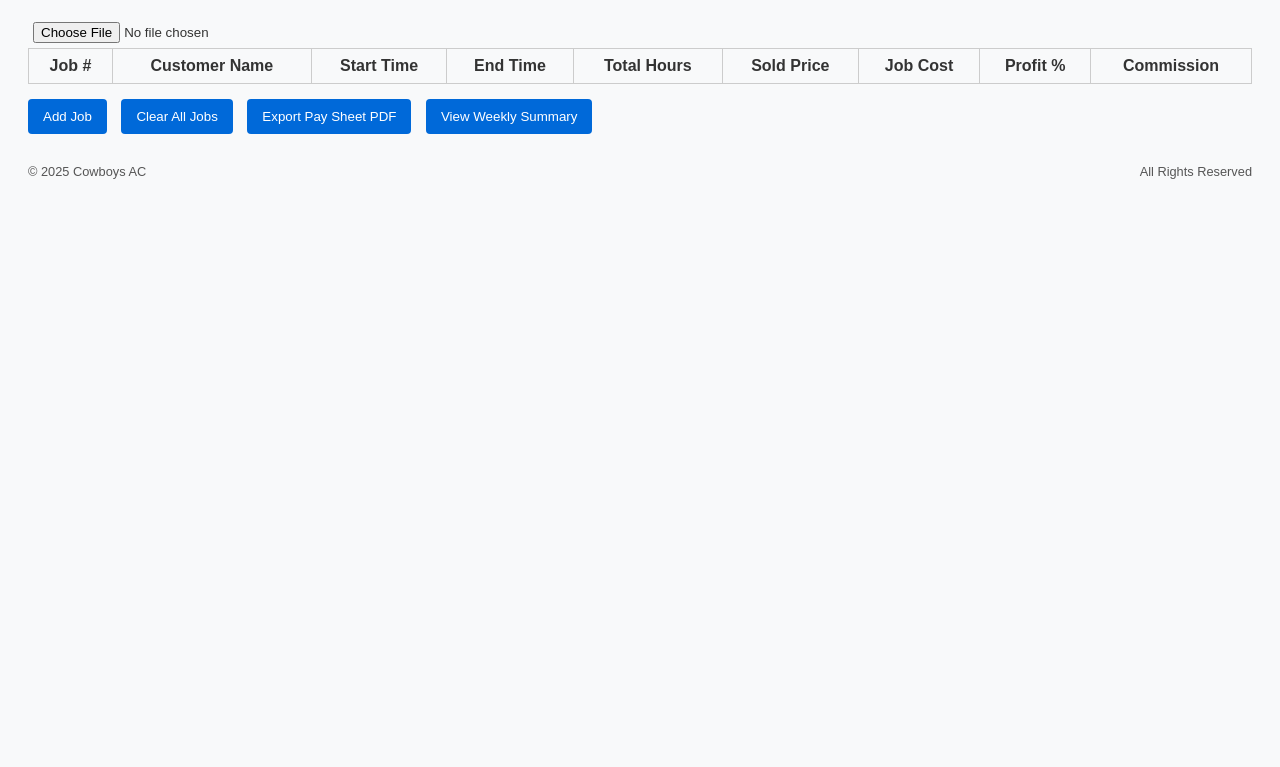
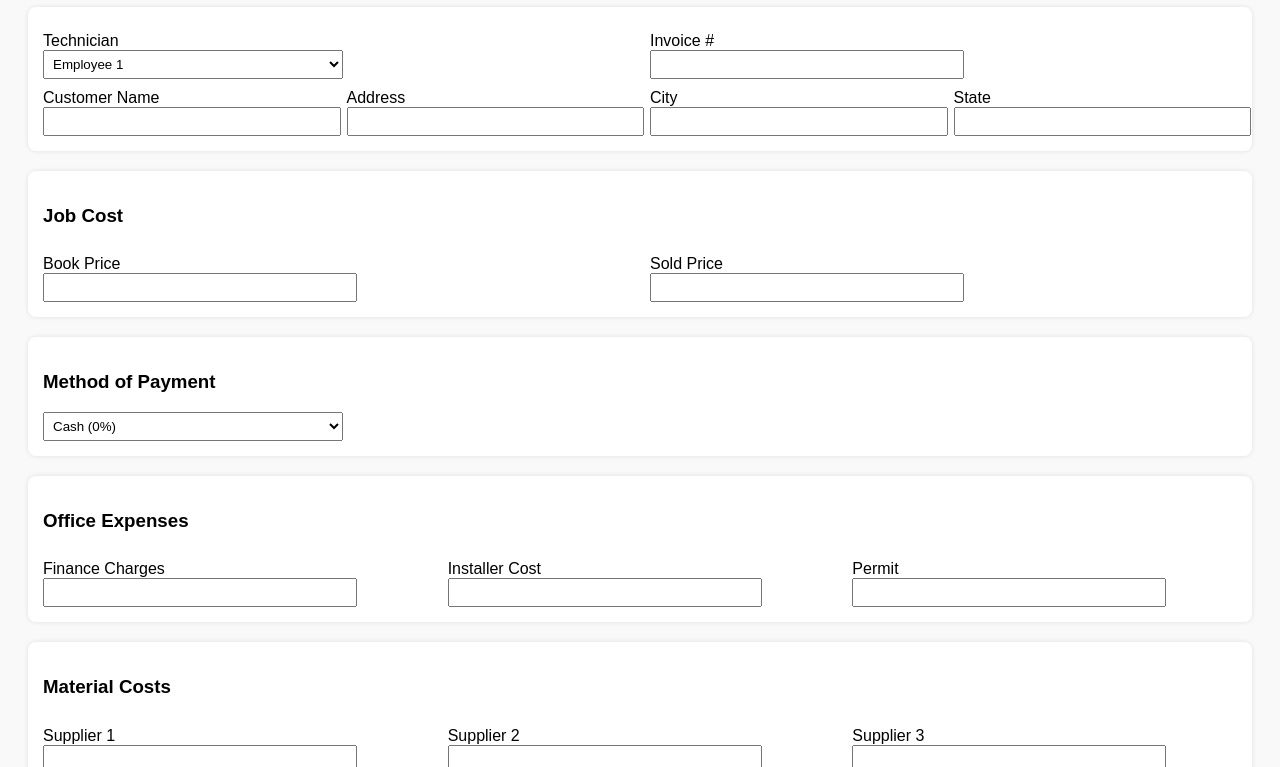
Before and after one commit to mscott1988/technician-pay-sheet, a plain HTML site: page index.html in a window 1280 px wide. Shown: the part 127-894 px from the top of the page. Before the commit the page ends 800 px from the top, so only its background shows below. Drawn offline with nearby package versions, Linux system fonts and the light colour scheme.

Commit message:
Add files via upload

```diff
--- a/index.html
+++ b/index.html
@@ -4,248 +4,127 @@
 <head>
   <meta charset="UTF-8" />
   <meta name="viewport" content="width=device-width, initial-scale=1.0"/>
-  <title>Cowboys AC Technician Pay Sheet</title>
+  <title>Cowboys AC Job Breakdown</title>
   <style>
-    body {
-      font-family: Arial, sans-serif;
-      padding: 20px;
-      background: #f8f9fa;
-      color: #333;
-    }
-    header {
-      display: flex;
-      justify-content: space-between;
-      align-items: center;
-      margin-bottom: 20px;
-    }
-    header img {
-      height: 60px;
-    }
-    .note {
-      font-size: 0.9em;
-      color: #666;
-      margin-bottom: 20px;
-    }
-    table {
-      width: 100%;
-      border-collapse: collapse;
-      margin-bottom: 15px;
-    }
-    table, th, td {
-      border: 1px solid #ccc;
-    }
-    th, td {
-      padding: 8px;
-      text-align: center;
-    }
-    select, input {
-      padding: 5px;
-    }
-    .btn {
-      padding: 10px 15px;
-      background: #0069d9;
-      color: white;
-      border: none;
-      border-radius: 4px;
-      cursor: pointer;
-      margin-right: 10px;
-    }
-    .btn:hover {
-      background: #0056b3;
-    }
-    #footer {
-      display: flex;
-      justify-content: space-between;
-      font-size: 0.8em;
-      color: #555;
-      margin-top: 20px;
-    }
-    #summary {
-      margin-top: 30px;
-    }
-    #summary table {
-      margin-top: 10px;
-    }
+    body { font-family: Arial, sans-serif; padding: 20px; background: #f9f9f9; }
+    h2 { text-align: center; }
+    label { display: block; margin-top: 10px; }
+    input, select { padding: 5px; width: 100%; max-width: 300px; }
+    .section { background: #fff; padding: 15px; margin-top: 20px; border-radius: 8px; box-shadow: 0 0 5px rgba(0,0,0,0.1); }
+    .row { display: flex; flex-wrap: wrap; gap: 20px; }
+    .col { flex: 1; min-width: 250px; }
+    .btn { padding: 10px 15px; background: #007bff; color: white; border: none; border-radius: 5px; cursor: pointer; margin-top: 20px; }
+    .btn:hover { background: #0056b3; }
   </style>
 </head>
 <body>
 
-<header>
-  <img src="logo.png" alt="Cowboys AC Logo">
-  <div>
-    <label for="employee">Employee:</label>
-    <select id="employee">
+<img src="logo.png" alt="Cowboys AC Logo" style="height: 60px; margin-bottom: 20px;">
+
+<h2>Job Breakdown Form</h2>
+
+<div class="section">
+  <div class="row">
+    <div class="col">
+      <label>Technician</label>
+      <select id="technician">
         <option>Employee 1</option>
         <option>Employee 2</option>
         <option>Employee 3</option>
         <option>Employee 4</option>
         <option>Employee 5</option>
-      <option>Employee 6</option>
-      <option>Employee 7</option>
-      <option>Employee 8</option>
-      <option>Employee 9</option>
-      <option>Employee 10</option>
       </select>
-    <div id="date"></div>
     </div>
-</header>
-
-<div class="note">
-  A 5% installer cost is automatically added to base job cost to cover support, travel, insurance, and company overhead.
+    <div class="col">
+      <label>Invoice #</label>
+      <input type="text" id="invoice">
+    </div>
+  </div>
+  <div class="row">
+    <div class="col"><label>Customer Name</label><input type="text" id="customer"></div>
+    <div class="col"><label>Address</label><input type="text" id="address"></div>
+    <div class="col"><label>City</label><input type="text" id="city"></div>
+    <div class="col"><label>State</label><input type="text" id="state"></div>
+  </div>
 </div>
 
-<input type="file" id="costFile" accept=".json" />
-<table id="payTable">
-  <thead>
-    <tr>
-      <th>Job #</th>
-      <th>Customer Name</th>
-      <th>Start Time</th>
-      <th>End Time</th>
-      <th>Total Hours</th>
-      <th>Sold Price</th>
-      <th>Job Cost</th>
-      <th>Profit %</th>
-      <th>Commission</th>
-    </tr>
-  </thead>
-  <tbody id="payBody"></tbody>
-</table>
-
-<button class="btn" onclick="addRow()">Add Job</button>
-<button class="btn" onclick="clearRows()">Clear All Jobs</button>
-<button class="btn" onclick="generatePDF()">Export Pay Sheet PDF</button>
-<button class="btn" onclick="viewSummary()">View Weekly Summary</button>
-
-<div id="summary"></div>
-
-<div id="footer">
-  <div>&copy; 2025 Cowboys AC</div>
-  <div>All Rights Reserved</div>
+<div class="section">
+  <h3>Job Cost</h3>
+  <div class="row">
+    <div class="col"><label>Book Price</label><input type="number" id="bookPrice"></div>
+    <div class="col"><label>Sold Price</label><input type="number" id="soldPrice" oninput="calculateAll()"></div>
+  </div>
 </div>
 
-<script src="https://cdnjs.cloudflare.com/ajax/libs/jspdf/2.5.1/jspdf.umd.min.js"></script>
-<script src="https://cdnjs.cloudflare.com/ajax/libs/jspdf-autotable/3.5.23/jspdf.plugin.autotable.min.js"></script>
+<div class="section">
+  <h3>Method of Payment</h3>
+  <div class="row">
+    <div class="col">
+      <select id="paymentMethod" onchange="calculateAll()">
+        <option value="0">Cash (0%)</option>
+        <option value="0">Financed (0%)</option>
+        <option value="0.03">Credit Card (3%)</option>
+      </select>
+    </div>
+  </div>
+</div>
+
+<div class="section">
+  <h3>Office Expenses</h3>
+  <div class="row">
+    <div class="col"><label>Finance Charges</label><input type="number" id="financeCharge" oninput="calculateAll()"></div>
+    <div class="col"><label>Installer Cost</label><input type="number" id="installerCost" oninput="calculateAll()"></div>
+    <div class="col"><label>Permit</label><input type="number" id="permitCost" oninput="calculateAll()"></div>
+  </div>
+</div>
+
+<div class="section">
+  <h3>Material Costs</h3>
+  <div class="row">
+    <div class="col"><label>Supplier 1</label><input type="number" id="supplier1" oninput="calculateAll()"></div>
+    <div class="col"><label>Supplier 2</label><input type="number" id="supplier2" oninput="calculateAll()"></div>
+    <div class="col"><label>Supplier 3</label><input type="number" id="supplier3" oninput="calculateAll()"></div>
+  </div>
+</div>
+
+<div class="section">
+  <h3>Results</h3>
+  <div id="results"></div>
+</div>
+
 <script>
-  const date = new Date();
-  document.getElementById('date').innerText = date.toLocaleDateString();
-  let jobCosts = {};
+function calculateAll() {
+  const sold = parseFloat(document.getElementById("soldPrice").value) || 0;
+  const methodFee = parseFloat(document.getElementById("paymentMethod").value) || 0;
+  const finance = parseFloat(document.getElementById("financeCharge").value) || 0;
+  const installer = parseFloat(document.getElementById("installerCost").value) || 0;
+  const permit = parseFloat(document.getElementById("permitCost").value) || 0;
 
-  document.getElementById('costFile').addEventListener('change', function (e) {
-    const reader = new FileReader();
-    reader.onload = function () {
-      jobCosts = JSON.parse(reader.result);
-      alert('Job cost file loaded.');
-    };
-    reader.readAsText(e.target.files[0]);
-  });
+  const mat1 = parseFloat(document.getElementById("supplier1").value) || 0;
+  const mat2 = parseFloat(document.getElementById("supplier2").value) || 0;
+  const mat3 = parseFloat(document.getElementById("supplier3").value) || 0;
+  const materialTotal = mat1 + mat2 + mat3;
 
-  function addRow() {
-    const tbody = document.getElementById('payBody');
-    const row = tbody.insertRow();
-    for (let i = 0; i < 9; i++) row.insertCell();
-    row.cells[0].innerHTML = `<input type="text" onchange="recalcRow(this)">`;
-    row.cells[1].innerHTML = `<input type="text">`;
-    row.cells[2].innerHTML = `<input type="time" onchange="recalcRow(this)">`;
-    row.cells[3].innerHTML = `<input type="time" onchange="recalcRow(this)">`;
-    row.cells[4].innerText = '0';
-    row.cells[5].innerHTML = `<input type="number" onchange="recalcRow(this)">`;
-    row.cells[6].innerText = '-';
-    row.cells[7].innerText = '-';
-    row.cells[8].innerText = '-';
-  }
+  const office5Percent = sold * 0.05;
+  const officeTotal = finance + installer + permit + office5Percent;
 
-  function clearRows() {
-    document.getElementById('payBody').innerHTML = '';
-    document.getElementById('summary').innerHTML = '';
-  }
+  const rawProfit = sold - materialTotal;
+  const margin = (rawProfit / sold) * 100;
+  const commissionRate = margin >= 58 ? 0.10 : 0.05;
+  const commission = rawProfit * commissionRate;
 
-  function recalcRow(input) {
-    const row = input.parentElement.parentElement;
-    const start = row.cells[2].querySelector('input').value;
-    const end = row.cells[3].querySelector('input').value;
-    const job = row.cells[0].querySelector('input').value.trim();
-    const sold = parseFloat(row.cells[5].querySelector('input').value || 0);
+  const finalProfit = rawProfit - commission - officeTotal - (sold * methodFee);
 
-    if (start && end) {
-      const [sh, sm] = start.split(":").map(Number);
-      const [eh, em] = end.split(":").map(Number);
-      const hours = ((eh * 60 + em) - (sh * 60 + sm)) / 60;
-      row.cells[4].innerText = hours.toFixed(2);
-    }
-
-    if (job && jobCosts[job]) {
-      const baseCost = jobCosts[job];
-      const cost = baseCost * 1.05;
-      const profit = sold - cost;
-      const margin = (profit / sold) * 100;
-      const rate = margin >= 58 ? 0.10 : 0.05;
-      const commission = profit * rate;
-      row.cells[6].innerText = cost.toFixed(2);
-      row.cells[7].innerText = margin.toFixed(1) + '%';
-      row.cells[8].innerText = '$' + commission.toFixed(2);
-    }
-  }
-
-  function viewSummary() {
-    const tbody = document.getElementById('payBody');
-    const rows = tbody.rows;
-    let totalHours = 0, totalJobs = 0, totalSold = 0, totalCost = 0, totalProfit = 0, totalCommission = 0;
-    let summaryHTML = '<h3>Weekly Summary</h3><table border="1"><tr><th>Job #</th><th>Sold</th><th>Base Cost</th><th>+5%</th><th>Profit</th><th>Margin</th><th>Rate</th><th>Commission</th></tr>';
-
-    for (let row of rows) {
-      const job = row.cells[0].querySelector('input').value.trim();
-      const sold = parseFloat(row.cells[5].querySelector('input').value || 0);
-      const baseCost = jobCosts[job] || 0;
-      const cost = baseCost * 1.05;
-      const profit = sold - cost;
-      const margin = (profit / sold) * 100;
-      const rate = margin >= 58 ? 0.10 : 0.05;
-      const commission = profit * rate;
-
-      totalHours += parseFloat(row.cells[4].innerText || 0);
-      totalSold += sold;
-      totalCost += cost;
-      totalProfit += profit;
-      totalCommission += commission;
-      totalJobs++;
-
-      summaryHTML += `<tr><td>${job}</td><td>$${sold.toFixed(2)}</td><td>$${baseCost.toFixed(2)}</td><td>$${cost.toFixed(2)}</td><td>$${profit.toFixed(2)}</td><td>${margin.toFixed(1)}%</td><td>${(rate * 100).toFixed(0)}%</td><td>$${commission.toFixed(2)}</td></tr>`;
-    }
-
-    summaryHTML += `</table><p><strong>Total Jobs:</strong> ${totalJobs} | <strong>Total Hours:</strong> ${totalHours.toFixed(2)} | <strong>Total Commission:</strong> $${totalCommission.toFixed(2)}</p>`;
-    summaryHTML += `<p><em>Verified by Home Office — Final commission paid reflects job profitability and company installer policy.</em></p>`;
-    document.getElementById('summary').innerHTML = summaryHTML;
-  }
-
-  function generatePDF() {
-    const { jsPDF } = window.jspdf;
-    const doc = new jsPDF();
-    doc.setFontSize(14);
-    doc.text("Technician Pay Sheet – Cowboys AC", 14, 20);
-    doc.setFontSize(10);
-    const employee = document.getElementById('employee').value;
-    doc.text(`Employee: ${employee}`, 14, 30);
-    doc.text(`Date: ${new Date().toLocaleDateString()}`, 150, 30);
-
-    const rows = [];
-    const tbody = document.getElementById('payBody');
-    for (let row of tbody.rows) {
-      const r = [];
-      for (let i = 0; i < row.cells.length; i++) {
-        r.push(row.cells[i].innerText || row.cells[i].querySelector('input')?.value || '');
-      }
-      rows.push(r);
-    }
-
-    doc.autoTable({
-      head: [["Job #", "Customer", "Start", "End", "Hours", "Sold $", "Cost $", "Profit %", "Commission"]],
-      body: rows,
-      startY: 40
-    });
-
-    doc.save("technician-pay-sheet.pdf");
+  document.getElementById("results").innerHTML = `
+    <p><strong>Total Material Cost:</strong> $${materialTotal.toFixed(2)}</p>
+    <p><strong>Office Expenses (+5% overhead):</strong> $${officeTotal.toFixed(2)}</p>
+    <p><strong>Profit Before Commission:</strong> $${rawProfit.toFixed(2)}</p>
+    <p><strong>Commission (${(commissionRate*100).toFixed(0)}%):</strong> $${commission.toFixed(2)}</p>
+    <p><strong>Payment Fee:</strong> $${(sold * methodFee).toFixed(2)}</p>
+    <h3>Final Profit After All Expenses: $${finalProfit.toFixed(2)}</h3>
+  `;
 }
 </script>
+
 </body>
 </html>
```
Lines whose indentation alone changed are shown as unchanged.
